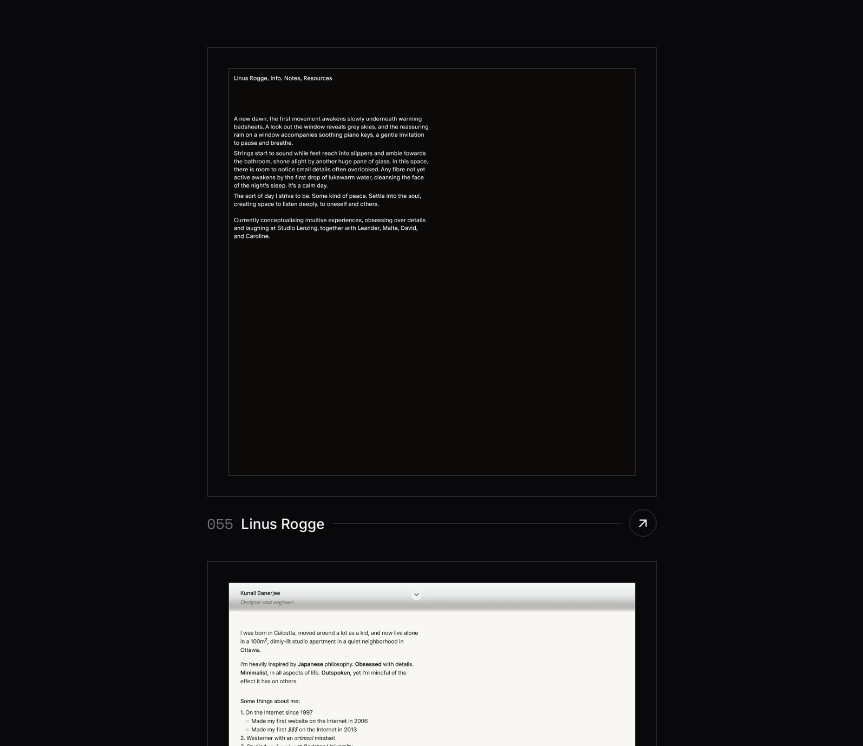
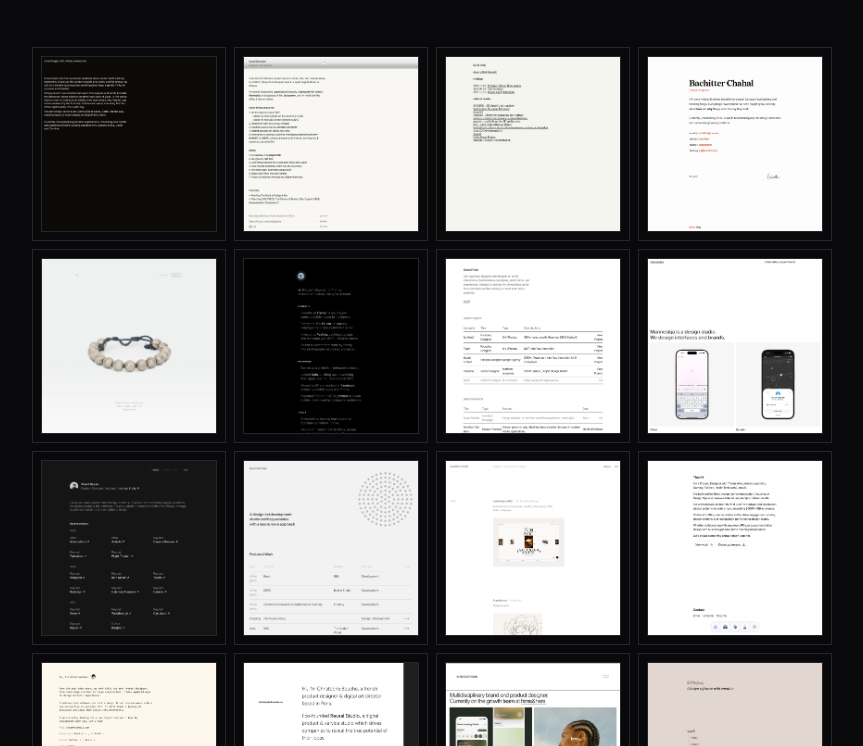
Before and after one commit to remvze/minimum, an Astro site: page / in a window 1280 px wide. Shown: the part 180-926 px from the top of the page, without its empty margins (208-1071 px from the left). Built offline with nearby package versions, Linux system fonts and the light colour scheme; Astro itself is replaced by a stand-in of ours.

Commit message:
feat: redesign

```diff
--- a/src/components/container/container.module.css
+++ b/src/components/container/container.module.css
@@ -1,6 +1,6 @@
 .container {
   width: 90%;
-  max-width: 450px;
+  max-width: 800px;
   margin: 0 auto;
 
   &.wide {
--- a/src/components/websites.astro
+++ b/src/components/websites.astro
@@ -1,9 +1,5 @@
 ---
-import { MdArrowOutward } from 'react-icons/md';
-
 import { Container } from './container';
-
-import { padNumber } from '@/helpers/number';
 
 import { websites } from '@/data/websites';
 
@@ -15,7 +11,7 @@ reversedWebsites.reverse();
 <Container>
   <section class="websites">
     {
-      reversedWebsites.map((website, index) => (
+      reversedWebsites.map(website => (
         <a class="website" href={website.url}>
           <div class="screenshot">
             <img
@@ -25,16 +21,7 @@ reversedWebsites.reverse();
             />
           </div>
 
-          <div class="details">
-            <div class="row one">
-              <p class="number">{padNumber(websites.length - index, 3)}</p>
-              <p class="name">{website.name}</p>
-              <div class="divider" />
-              <div class="visit">
-                <MdArrowOutward />
-              </div>
-            </div>
-          </div>
+          <div class="name">{website.name}</div>
         </a>
       ))
     }
@@ -43,23 +30,50 @@ reversedWebsites.reverse();
 
 <style>
   .websites {
+    display: grid;
+    grid-template-columns: repeat(auto-fit, minmax(175px, 1fr));
+    gap: 8px;
+
     & .website {
+      position: relative;
       display: block;
       color: var(--color-foreground);
       text-decoration: none;
 
-      &:not(:last-of-type) {
-        margin-bottom: 24px;
+      & .name {
+        position: absolute;
+        top: 0;
+        left: 0;
+        z-index: 10;
+        display: flex;
+        align-items: center;
+        justify-content: center;
+        width: 100%;
+        height: 100%;
+        font-size: var(--font-sm);
+        background-color: rgb(9 9 11 / 80%);
+        backdrop-filter: blur(2px);
+        border: 1px solid var(--color-neutral-200);
+        opacity: 0;
+        transition: 0.3s;
+      }
+
+      &:hover .name {
+        opacity: 1;
       }
 
       &:hover .screenshot {
-        padding: 16px;
+        padding: 0;
+
+        & img {
+          border-color: transparent;
+        }
       }
 
       & .screenshot {
         width: 100%;
         aspect-ratio: 1/1;
-        padding: 20px;
+        padding: 8px;
         border: 1px solid var(--color-neutral-200);
         transition: 0.2s;
 
@@ -68,45 +82,7 @@ reversedWebsites.reverse();
           width: 100%;
           aspect-ratio: 1/1;
           border: 1px solid var(--color-neutral-200);
-        }
-      }
-
-      & .details {
-        margin-top: 12px;
-
-        & .row {
-          display: flex;
-          column-gap: 8px;
-          align-items: center;
-          font-size: var(--font-sm);
-
-          & .divider {
-            flex-grow: 1;
-            height: 1px;
-            background-color: var(--color-neutral-200);
-          }
-
-          &.one {
-            & .number {
-              font-family: var(--font-mono);
-              color: var(--color-foreground-subtler);
-            }
-
-            & .name {
-              font-weight: 500;
-            }
-
-            & .visit {
-              display: flex;
-              align-items: center;
-              justify-content: center;
-              width: 28px;
-              height: 28px;
-              color: var(--color-foreground);
-              border: 1px solid var(--color-neutral-200);
-              border-radius: 50%;
-            }
-          }
+          transition: 0.2s;
         }
       }
     }
```
